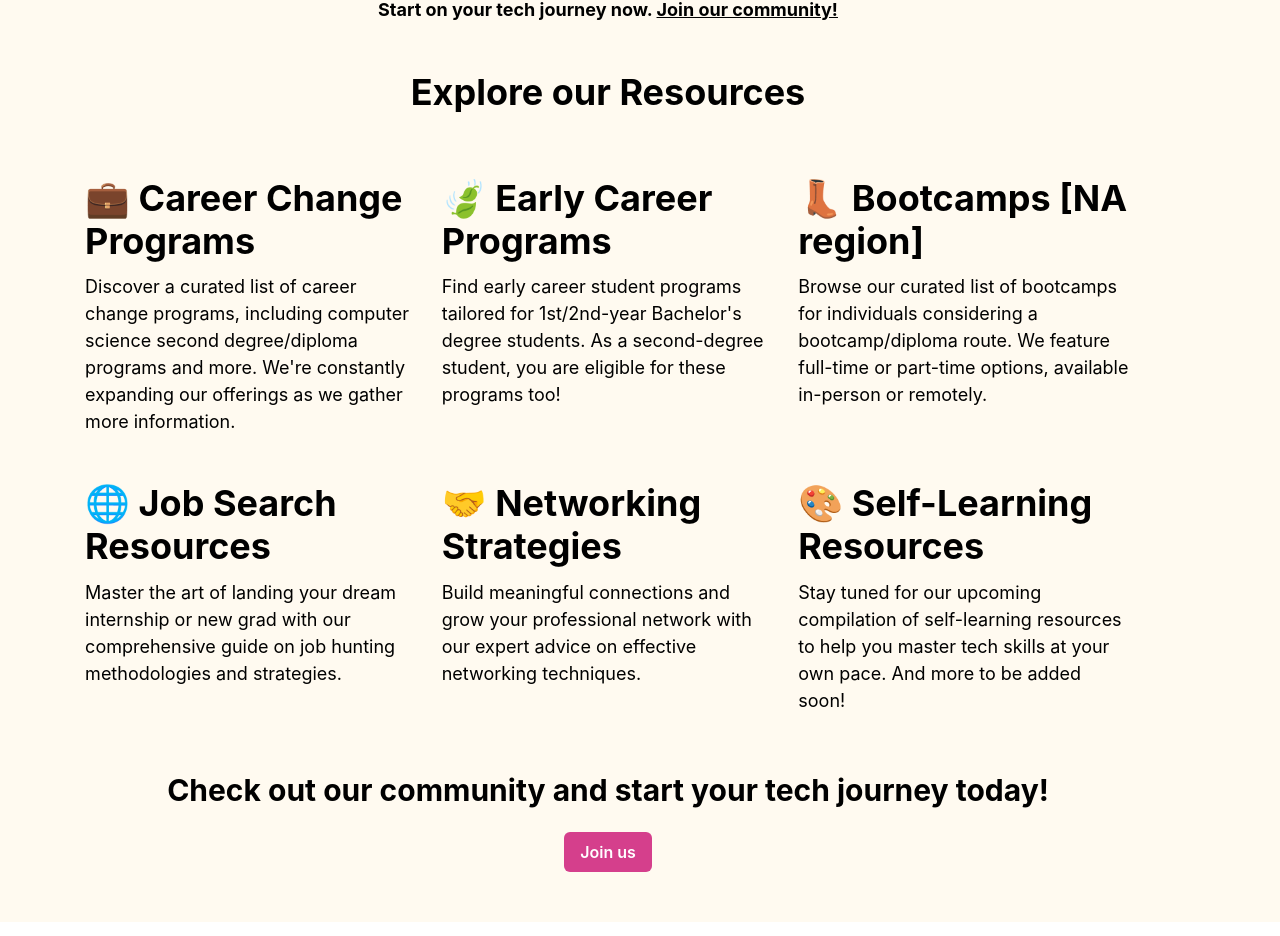
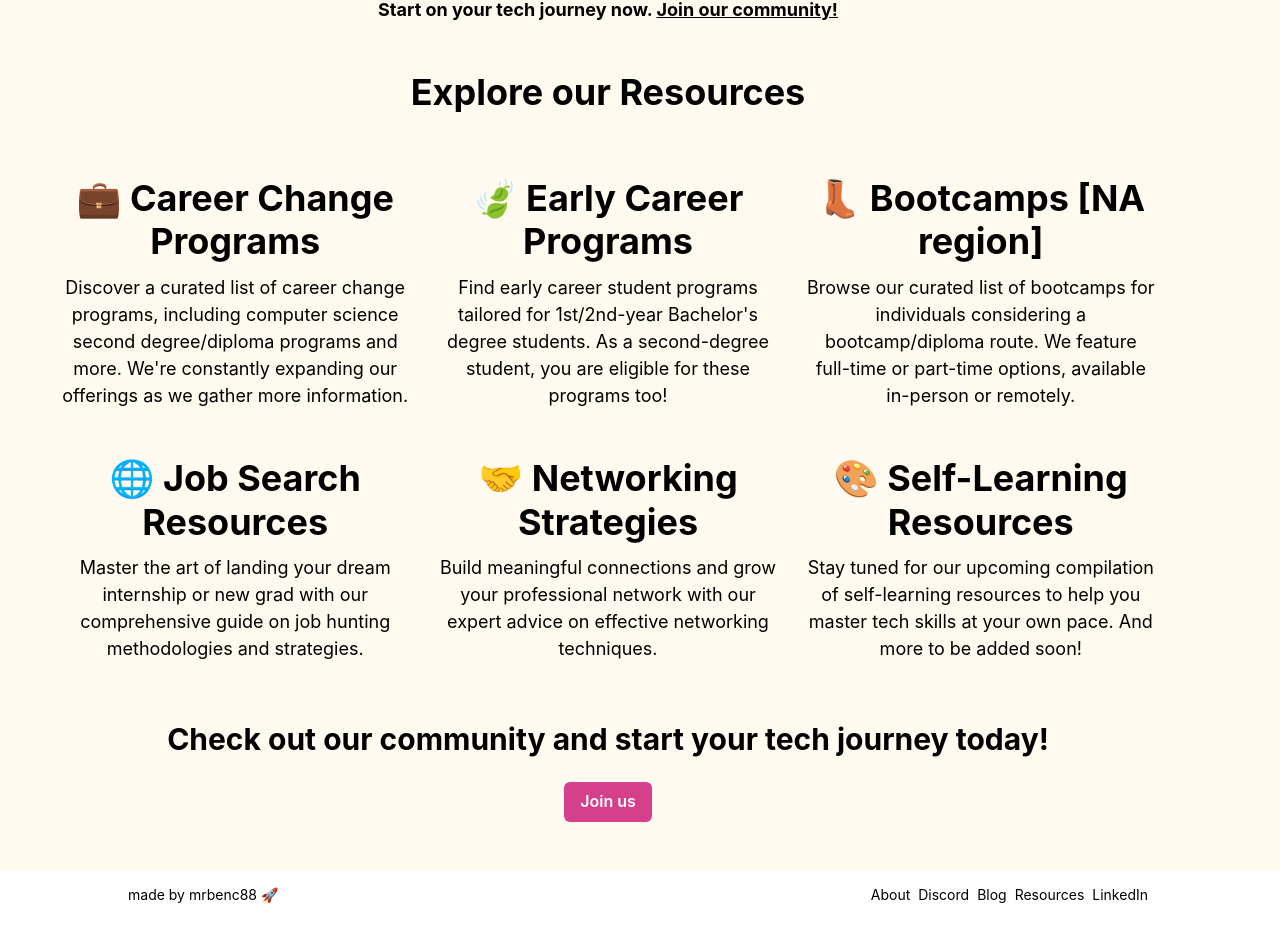
Before and after one commit to TechCareerChange/techcareerchange, a Next.js app: page / in a window 1280 px wide. Shown: the part 1550-2486 px from the top of the page. Built offline with nearby package versions, Linux system fonts and the light colour scheme.

Commit message:
fix some center issues for mobile view for homebody component

```diff
--- a/src/components/HomeBody.jsx
+++ b/src/components/HomeBody.jsx
@@ -98,7 +98,8 @@ const HomeBody = () => {
         gap={6}
         pt="2%"
         pb="2%"
-        px="7%"
+        px="5%"
+        textAlign="center"
       >
         {resourceContent.map((entry, index) => {
           return (
```
